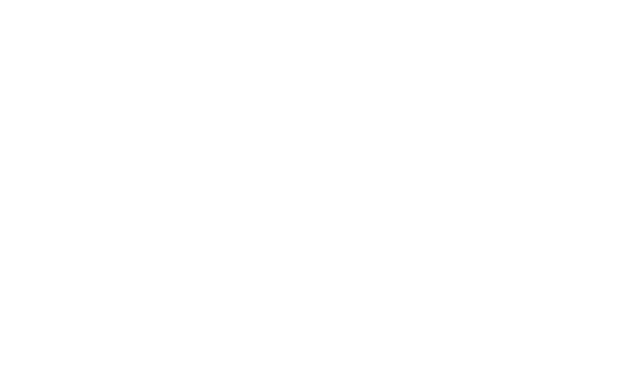
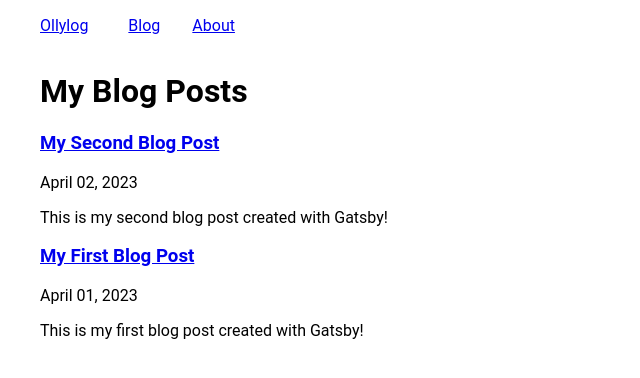
Before and after one commit to ollyholly/ollylog-gatsby, a Gatsby site: page /blog in a window 1280 px wide. Before the commit this address had no page. Shown: the whole page, without its empty margins (0-640 px from the left). Built offline with nearby package versions, Linux system fonts and the light colour scheme; Gatsby itself is replaced by a stand-in of ours.

```diff
--- a/gatsby-config.js
+++ b/gatsby-config.js
@@ -3,7 +3,7 @@
  */
 module.exports = {
   siteMetadata: {
-    title: `Ollylog-gatsby`,
+    title: `Ollylog`,
     siteUrl: `https://www.yourdomain.tld`
   },
   plugins: [
--- a/src/components/layout.js
+++ b/src/components/layout.js
@@ -1,7 +1,6 @@
 import * as React from 'react'
-import { Link } from 'gatsby'
+import { Link, graphql, useStaticQuery } from 'gatsby'
 import styled, { createGlobalStyle } from 'styled-components';
-
 
 const GlobalStyles = createGlobalStyle`
 @import url('https://fonts.googleapis.com/css2?family=Noto+Sans:wght@200;400;600&display=swap');
@@ -25,6 +24,7 @@
   width: 100%;
   display: flex;
   direction: row;
+  align-items: center;
 `
 const MenuList = styled.ul`
   display: flex;
@@ -34,14 +34,24 @@
 `
 
 const Layout = ({ pageTitle, children }) => {
+  const data = useStaticQuery(graphql`
+  query {
+  site {
+    siteMetadata {
+      title
+    }
+  }
+}
+`)
+
   return (
     <>
     <GlobalStyles />
     <Container>
       <Menu>
-        <h1>Ollylog</h1>
+        <header><Link to="/">{data.site.siteMetadata.title}</Link></header>
         <MenuList>
-          <li><Link to="/">Home</Link></li>
+          <li><Link to="/blog">Blog</Link></li>
           <li><Link to="/about">About</Link></li>
         </MenuList>
       </Menu>
--- /dev/null
+++ b/src/components/seo.js
@@ -0,0 +1,20 @@
+import * as React from 'react'
+import { graphql, useStaticQuery } from 'gatsby'
+
+const Seo = ({ title }) => {
+  const data = useStaticQuery(graphql`
+    query {
+      site {
+        siteMetadata {
+          title
+        }
+      }
+    }
+  `)
+
+  return (
+    <title>{title} | {data.site.siteMetadata.title}</title>
+  )
+}
+
+export default Seo
--- /dev/null
+++ b/src/pages/blog.js
@@ -0,0 +1,47 @@
+import * as React from 'react'
+import { graphql, Link } from 'gatsby';
+
+import Layout from '../components/layout'
+import Seo from '../components/seo'
+
+
+
+const BlogPage = ({data}) => {
+  return (
+    <Layout pageTitle="My Blog Posts">
+      {data.allMarkdownRemark.edges.map(({ node }) => (
+      <div key={node.id}>
+        <h3>
+          <Link to={node.fields.slug}>{node.frontmatter.title}</Link>
+        </h3>
+        <p>{node.frontmatter.date}</p>
+        <p>{node.excerpt}</p>
+      </div>
+    ))}
+    </Layout>
+  )
+}
+
+export const query = graphql`
+  query {
+    allMarkdownRemark(sort: { frontmatter: { date: DESC } }) {
+      edges {
+        node {
+          id
+          frontmatter {
+            title
+            date(formatString: "MMMM DD, YYYY")
+          }
+          fields {
+            slug
+          }
+          excerpt
+        }
+      }
+    }
+  }
+`
+
+export const Head = () => <Seo title="My Blog Posts" />
+
+export default BlogPage
--- a/src/templates/blogPostTemplate.js
+++ b/src/templates/blogPostTemplate.js
@@ -1,6 +1,7 @@
 import React from 'react';
 import { graphql } from 'gatsby';
 import Layout from '../components/layout'
+import Seo from '../components/seo'
 
 export const query = graphql`
   query BlogPostBySlug($slug: String!) {
@@ -18,7 +19,7 @@
   const post = data.markdownRemark;
 
   return (
-    <Layout>
+    <Layout >
       <h1>{post.frontmatter.title}</h1>
       <p>{post.frontmatter.date}</p>
       <div dangerouslySetInnerHTML={{ __html: post.html }} />
@@ -28,4 +29,4 @@
 
 export default BlogPostTemplate;
 
-export const Head = () => <title>{`Ollylog – ${post.frontmatter.title}`}</title>;
+export const Head = ({ data }) => <Seo title={data.markdownRemark.frontmatter.title} />;
```
Also changed, not shown: src/pages/about.js (+11 -5 lines), src/pages/index.js (+8 -1 lines), 1 other file.
